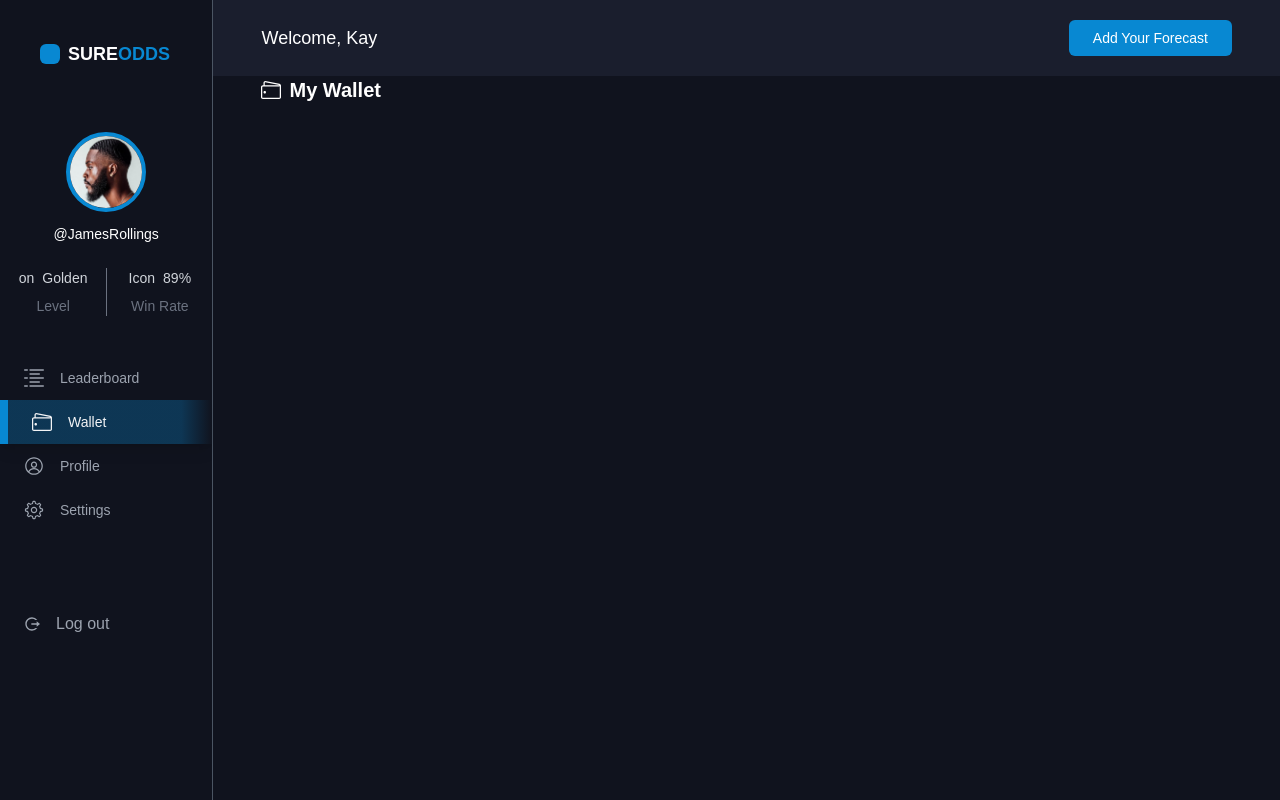
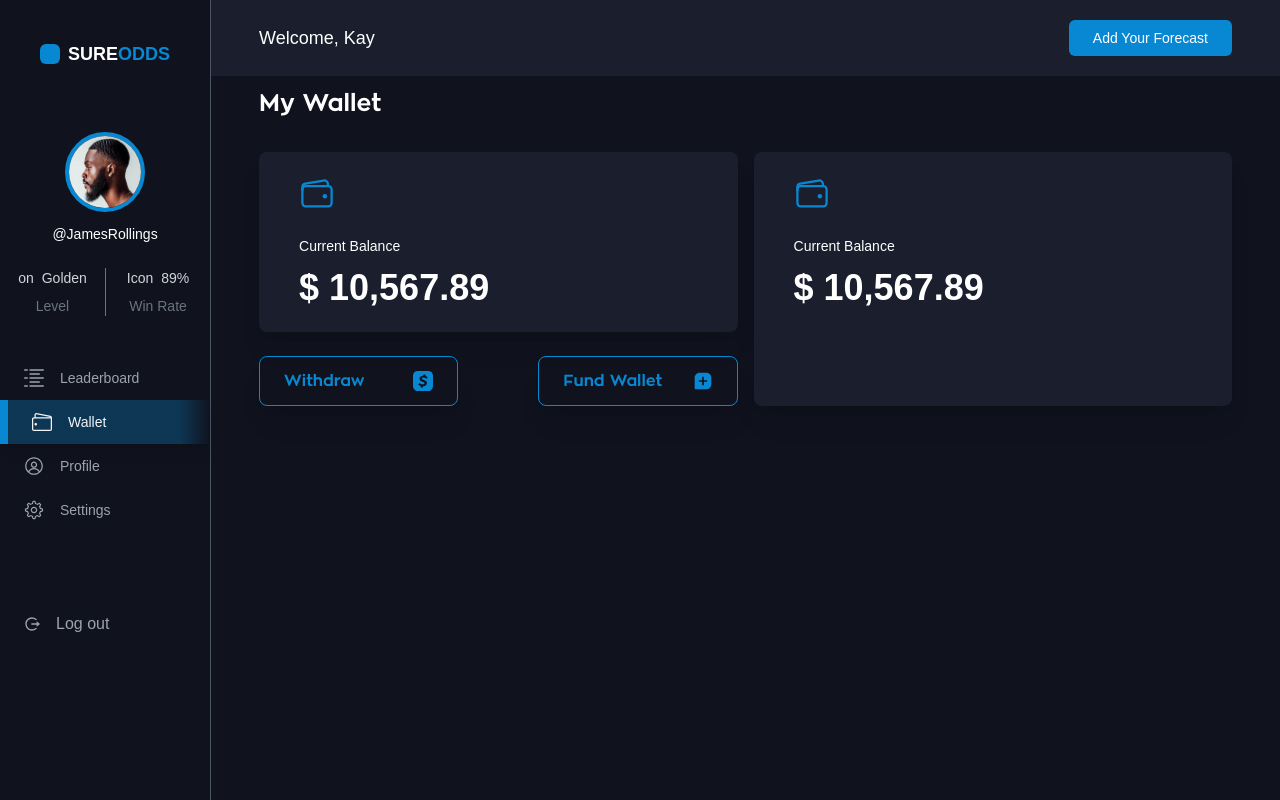
Before and after one commit to sureodds/frontend-app, a Next.js app: page /account/wallet in a window 1280 px wide. Built offline with nearby package versions, Linux system fonts and the light colour scheme; a web font is replaced by a local one.

Commit message:
feat: wallet page design

```diff
--- a/app/(auth)/signin/page.tsx
+++ b/app/(auth)/signin/page.tsx
@@ -38,9 +38,6 @@ const SigninPage = () => {
   return (
     <div className='flex sm:flex-row flex-col h-screen'>
       {/* Left Side with Color */}
-      <div className='w-1/2 bg-primary'></div>
-
-      {/* Right Side with Form */}
       <Suspense fallback={<p>Loading feed...</p>}>
         <div className='sm:w-3/5 flex w-full h-screen items-center justify-center bg-white'>
           <Formik
@@ -106,6 +103,9 @@ const SigninPage = () => {
           </Formik>
         </div>
       </Suspense>
+
+      {/* Right Side with Form */}
+      <div className='w-1/2 bg-primary'></div>
     </div>
   )
 }
--- a/app/(auth)/signup/page.tsx
+++ b/app/(auth)/signup/page.tsx
@@ -8,6 +8,7 @@ import { useRouter } from 'next/navigation'
 import Button from '@/components/shared/Button'
 
 const validationSchema = Yup.object({
+  firstName: Yup.string().required('Firstname is required'),
   password: Yup.string().required('Password is required'),
   email: Yup.string()
     .email('Invalid email address')
@@ -21,6 +22,7 @@ const SignupPage = () => {
 
   // Form values
   const initialValues = {
+    firstName: '',
     email: '',
     password: '',
     referalCode: '',
@@ -51,12 +53,19 @@ const SignupPage = () => {
                   {/* Logo Icon */}
                   <div className='sm:w-5 sm:h-5 w-4 h-4 bg-main rounded-md mr-2'></div>
                   <p className='uppercase text-primary font-black sm:text-xl text-lg'>
-                    Sure<span className='text-main'>Odds</span>
+                    SureOdds
                   </p>
                 </div>
                 <h2 className='sm:text-2xl text-lg font-bold mb-6 text-main'>
                   Create Your Account
                 </h2>
+                <InputField
+                  label='Your First Name'
+                  name='firstName'
+                  type='text'
+                  placeholder='Your First Name'
+                  ariaLabel='firstName'
+                />
                 <InputField
                   label='Your Email Address'
                   name='email'
--- a/app/account/leaderboard/page.tsx
+++ b/app/account/leaderboard/page.tsx
@@ -13,7 +13,7 @@ const LeaderboardPage = () => {
         <Banner />
       </div> */}
       <div className="lg:px-10 sm:px-6">
-        {/* <SectionTitle icon={<RxActivityLog />} title="Leader Board" /> */}
+        <SectionTitle icon={<RxActivityLog />} title="Leader Board" />
         <div className="grid sm:grid-cols-2 grid-cols-1 gap-x-10 gap-x-4">
           {forecasters.map((data) =>
             data?.level === 'vip' ? (
--- a/app/account/wallet/page.tsx
+++ b/app/account/wallet/page.tsx
@@ -1,15 +1,45 @@
-import React from 'react';
-import { SectionTitle } from '@/components';
-import { SlWallet } from 'react-icons/sl';
+import React from 'react'
+import { SectionTitle } from '@/components'
+import { IoWalletOutline } from 'react-icons/io5'
+import { SiCashapp } from 'react-icons/si'
+import { BiSolidMessageSquareAdd } from 'react-icons/bi'
+import Card from '@/components/shared/Card'
 
 const WalletPage = () => {
   return (
-    <section>
-      <div className="container">
-        <SectionTitle icon={<SlWallet />} title="My Wallet" />
+    <section className="h-screen">
+      <div className='container'>
+        <SectionTitle title='My Wallet' />
+        {/* Card Rows */}
+        <section className='grid sm:grid-cols-2 grid-rows-1 gap-4 mt-8'>
+          <div>
+            <Card>
+              <IoWalletOutline className='text-main text-4xl mb-6' />
+              <h3 className='text-white text-sm mb-3'>Current Balance</h3>
+              <h3 className='text-white font-extrabold text-4xl'>
+                $ 10,567.89
+              </h3>
+            </Card>
+            <div className='grid grid-cols-2 sm:gap-20 gap-4 mt-6'>
+              <button className='border border-main font-bold text-main py-3 px-6 shadow-xl rounded-lg flex items-center justify-between'>
+                Withdraw
+                <SiCashapp className='text-xl' />
+              </button>
+              <button className='border border-main font-bold text-main py-3 px-6 shadow-xl rounded-lg flex items-center justify-between'>
+                Fund Wallet
+                <BiSolidMessageSquareAdd className='text-xl' />
+              </button>
+            </div>
+          </div>
+          <Card>
+            <IoWalletOutline className='text-main text-4xl mb-6' />
+            <h3 className='text-white text-sm mb-3'>Current Balance</h3>
+            <h3 className='text-white font-extrabold text-4xl'>$ 10,567.89</h3>
+          </Card>
+        </section>
       </div>
     </section>
-  );
-};
+  )
+}
 
-export default WalletPage;
+export default WalletPage
--- a/components/NavItem.tsx
+++ b/components/NavItem.tsx
@@ -1,33 +1,33 @@
-'use client';
-import classNames from 'classnames';
-import NextLink from 'next/link';
-import { usePathname } from 'next/navigation';
+'use client'
+import classNames from 'classnames'
+import NextLink from 'next/link'
+import { usePathname } from 'next/navigation'
 
 const NavItem = ({ navItem, onClick }: any) => {
-  const pathname = usePathname();
+  const pathname = usePathname()
   // const isActive = router.asPath === href;
-  const isCurrentRoute = pathname === `/${navItem.path}`;
+  const isCurrentRoute = pathname === `${navItem.path}`
   const classes = classNames({
     'px-6 sm:px-6 justify-start py-3 flex': true,
     'text-gray-400 hover:text-main transform hover:translate-x-1 transition ease-in-out duration-100':
       !isCurrentRoute,
     'border-l-8 border-main bg-gradient-to-r from-linearMain to-transparent text-gray-100 shadow-lg':
       isCurrentRoute,
-  });
+  })
   return (
     <NextLink href={navItem.path} className={classes} onClick={onClick}>
-      <div className="flex items-center">
-        <div className="mr-3 sm:mr-4">
-          <div className="text-xl">{navItem.icon}</div>
+      <div className='flex items-center'>
+        <div className='mr-3 sm:mr-4'>
+          <div className='text-xl'>{navItem.icon}</div>
         </div>
-        <span className="block sm:text-md text-sm">{navItem.label}</span>
+        <span className='block sm:text-md text-sm'>{navItem.label}</span>
       </div>
     </NextLink>
-  );
-};
+  )
+}
 
 const NavItemContainer = ({ children }: { children: React.ReactNode }) => (
-  <div className="mt-10">{children}</div>
-);
+  <div className='mt-10'>{children}</div>
+)
 
-export { NavItem, NavItemContainer };
+export { NavItem, NavItemContainer }
--- a/components/SectionTitle.tsx
+++ b/components/SectionTitle.tsx
@@ -1,12 +1,11 @@
-import React from 'react';
+import React from 'react'
 
 const SectionTitle = ({ title, icon }: any) => {
   return (
-    <h2 className="lg:text-xl md:text-lg sm:text-sm text-md font-semibold text-white lg:mb-4 sm:mb-3 flex items-center">
-      <span className="pr-2 text-xl">{icon}</span>
+    <h2 className='text-md sm:text-2xl font-bold text-white my-4 sm:my-3 flex items-center'>
       {title}
     </h2>
-  );
-};
+  )
+}
 
-export default SectionTitle;
+export default SectionTitle
--- a/components/Sidenav.tsx
+++ b/components/Sidenav.tsx
@@ -8,48 +8,40 @@ import { SlWallet } from 'react-icons/sl';
 import { RiLogoutCircleRLine, RiCloseLine } from 'react-icons/ri';
 
 const navItems = [
-  // {
-  //   label: 'Dashboard',
-  //   path: 'dashboard',
-  //   icon: <RxDashboard />,
-  //   allowedRoles: ['user', 'admin'],
-  // },
   {
     label: 'Leaderboard',
-    path: 'account/leaderboard',
+    path: '/account/leaderboard',
     icon: <RxActivityLog />,
     allowedRoles: ['user', 'admin'],
+    id: `2309`,
   },
   {
     label: 'Wallet',
-    path: 'account/wallet',
+    path: '/account/wallet',
     icon: <SlWallet />,
     allowedRoles: ['user', 'admin'],
+    id: `2332`,
   },
   {
     label: 'Profile',
-    path: 'account/profile',
+    path: '/account/profile',
     icon: <RxAvatar />,
     allowedRoles: ['admin'],
+    id: `2769`,
   },
   {
     label: 'Settings',
-    path: 'account/settings',
+    path: '/account/settings',
     icon: <RxGear />,
     allowedRoles: ['user', 'admin'],
+    id: `3439`,
   },
-  // {
-  //   label: 'Users',
-  //   path: 'users',
-  //   // icon: faDoorOpen,
-  //   allowedRoles: ['admin'],
-  // },
 ];
 
 const Sidenav = () => {
   return (
     <div
-      className={`bg-primary sm:h-screen sm:w-64 border-r border-gray-600 transform translate-x-[-17rem] sm:translate-x-0 sm:relative absolute left-0 transition ease-in-out duration-100`}
+      className={`bg-primary sm:h-screen sm:w-60 border-r border-gray-600 transform translate-x-[-17rem] sm:translate-x-0 sm:relative absolute left-0 transition ease-in-out duration-100`}
     >
       <div>
         <div className="px-10 pt-10 mx-auto">
@@ -60,8 +52,8 @@ const Sidenav = () => {
         </div>
         <div>
           <NavItemContainer>
-            {navItems.map((items, i) => (
-              <NavItem key={i} navItem={items} />
+            {navItems.map((items) => (
+              <NavItem key={items.id} navItem={items} />
             ))}
             <button
               type="button"
--- /dev/null
+++ b/components/shared/Card.tsx
@@ -0,0 +1,7 @@
+import React from 'react'
+
+const Card = ({ children }: { children: React.ReactNode }) => {
+  return <div className="shadow-xl rounded-lg px-10 py-6 bg-secondary">{children}</div>
+}
+
+export default Card
```
